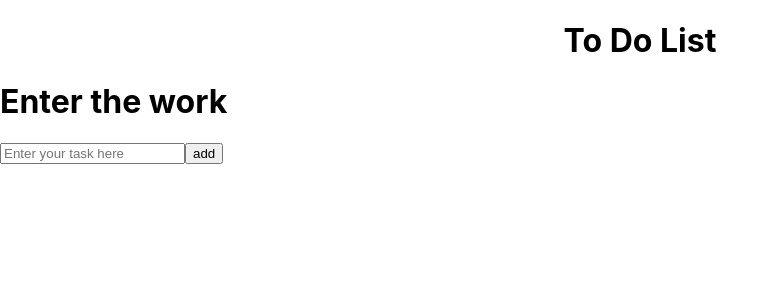
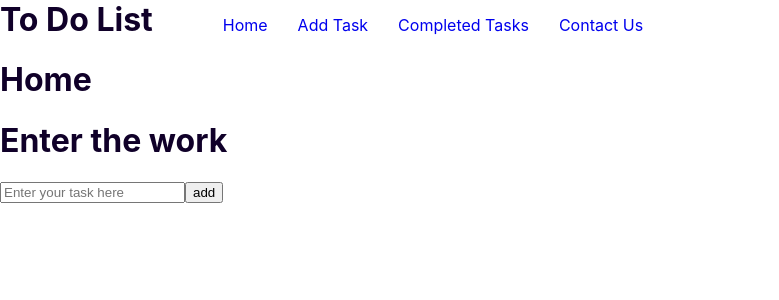
Before and after one commit to arumuga007/to-do-list-using-react, a React (Create React App) app: page / in a window 1280 px wide. Shown: the top 300 px of the page, without its empty margins (0-779 px from the left). Built offline with nearby package versions, Linux system fonts and the light colour scheme.

Commit message:
navigation bar added

```diff
--- a/package.json
+++ b/package.json
@@ -7,9 +7,12 @@
     "@testing-library/jest-dom": "^5.16.5",
     "@testing-library/react": "^13.4.0",
     "@testing-library/user-event": "^13.5.0",
+    "dom": "^0.0.3",
     "react": "^18.2.0",
     "react-dom": "^18.2.0",
+    "react-router-dom": "^6.11.1",
     "react-scripts": "5.0.1",
+    "route": "^0.2.5",
     "web-vitals": "^2.1.4"
   },
   "scripts": {
--- a/public/index.html
+++ b/public/index.html
@@ -26,9 +26,9 @@
     -->
     <title>React App</title>
   </head>
-  <body>
+  <body >
     <noscript>You need to enable JavaScript to run this app.</noscript>
-        <div id="root">
+        <div id="root" style="color: rgb(16, 00, 41);">
     </div>
     <!--
       This HTML file is a template.
--- a/src/App.css
+++ b/src/App.css
@@ -1,7 +1,19 @@
 .App {
   text-align: center;
 }
+.header {
+  display: inline;
+}
+.menu {
+  list-style: none;
+  display: inline;
 
+}
+.menu > li{
+  display: inline;
+  text-decoration: none;
+  margin-left: 30px;
+}
 .App-logo {
   height: 40vmin;
   pointer-events: none;
--- a/src/App.js
+++ b/src/App.js
@@ -1,7 +1,12 @@
-
+import { Menus } from './Menus';
+import {BrowserRouter, Routes, Route} from "react-router-dom";
 import './App.css';
 import { AddTask } from './TaskManage';
 import { useState } from 'react';
+import {Completed} from "./navbar/Completed";
+import {Contact} from "./navbar/Contact";
+import {GetTask} from "./navbar/GetTask";
+import {Home} from "./navbar/Home";
 function App() {
  const [todo, addValue] = useState([]);
  const[workToAdd, setValue] = useState("");
@@ -19,7 +24,16 @@ const addWork = () => {
 }
  return(
   <div>
-    <h1 align = "center">To Do List</h1>
+    <h1 className='header'>To Do List</h1>
+    <BrowserRouter>
+      <Menus />
+      <Routes>
+        <Route path = "/" element = {<Home />}></Route>
+        <Route path = "/add" element = {<GetTask />}></Route>
+        <Route path = "/completed" element = {<Completed />}></Route>
+        <Route path = "/contact" element = {<Contact />}></Route>
+      </Routes>
+    </BrowserRouter>
     <h1>Enter the work</h1>
     <input placeholder="Enter your task here" onChange={
         (event) => {
--- /dev/null
+++ b/src/Menus.jsx
@@ -0,0 +1,15 @@
+import './App.css';
+import {Link} from "react-router-dom";
+const linkStyle = {
+    textDecoration: "none"
+};
+export const Menus = () => {
+    return (
+        <ul className="menu">
+            <li><Link to="/" style={linkStyle}>Home</Link></li>
+            <li><Link to = "/add" style={linkStyle}>Add Task</Link></li>
+            <li><Link to = "/completed" style={linkStyle}>Completed Tasks</Link></li>
+            <li><Link to = "/contact" style={linkStyle}>Contact Us</Link></li>
+        </ul>
+    );
+}
--- /dev/null
+++ b/src/navbar/Completed.jsx
@@ -0,0 +1,3 @@
+export const Completed = () => {
+    return <h1>Completed</h1>
+}
--- /dev/null
+++ b/src/navbar/Contact.jsx
@@ -0,0 +1,3 @@
+export const Contact = () => {
+    return <h1>Contact</h1>
+}
--- /dev/null
+++ b/src/navbar/GetTask.jsx
@@ -0,0 +1,3 @@
+export const GetTask = () => {
+    return <h1>GetTask</h1>
+}
--- /dev/null
+++ b/src/navbar/Home.jsx
@@ -0,0 +1,3 @@
+export const Home = () => {
+    return <h1>Home</h1>
+}
```
Also changed, not shown: 8 other files (tests, documents, lock files or other folders).
